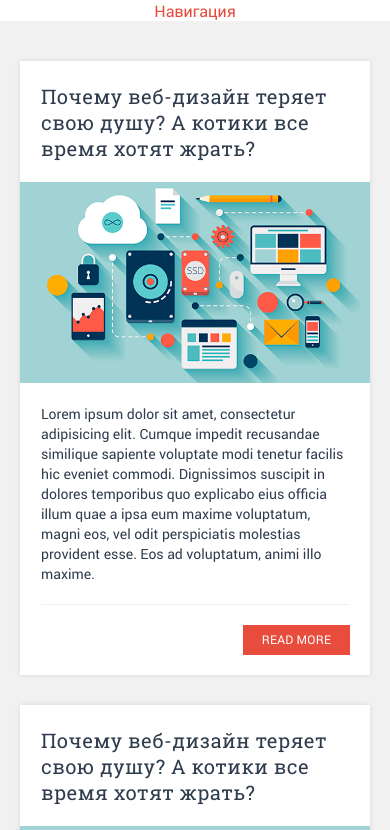
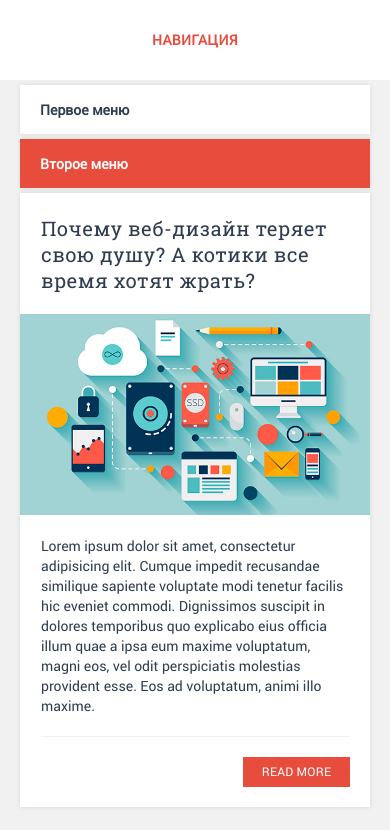
Before and after one commit to erised-ice/Multisite, a plain HTML site: page index.html in a window 390 px wide. Shown: the top 830 px of the page. Drawn offline with Linux system fonts and the light colour scheme.

Commit message:
[adaptive] made adaptive aside menu with js

```diff
--- a/css/adaptive.css
+++ b/css/adaptive.css
@@ -1,10 +1,42 @@
 @media(max-width: 767px) {
+  .header {
+    margin-bottom: 5px;
+  }
+
+  .header__inner {
+    padding: 0 20px;
+  }
+
+  .content {
+    order: 2;
+  }
+
+  .aside {
+    order: 1;
+    flex-basis: 100%;
+    margin: 0 0 5px;
+  }
+
+  .aside-menu {
+    margin-bottom: 5px;
+    max-height: 0;
+    overflow: hidden;
+  }
+
+  .js-open-menu {
+    display: block;
+  }
+
+  .menu--show {
+    max-height: 500px;
+  }
+}
 
 @media(max-width: 520px) {
+
   .header__label {
     display: block;
   }
-
 
   .header__items {
     display: block;
--- a/css/screen.css
+++ b/css/screen.css
@@ -50,7 +50,7 @@ a {
   padding-right: 5px;
 }
 
-.header__item,2
+.header__item,
 .header__label {
   display: inline-block;
   padding: 33px 15px;
@@ -88,7 +88,7 @@ a {
   position: relative;
   padding: 22px 0 20px;
   margin-bottom: 30px;
-  background-color: #ffffff;
+  background-color: #fff;
   box-shadow: 0 0 5px rgba(0, 0, 0, 0.1);
 }
 
@@ -223,6 +223,24 @@ a {
   content: '';
 }
 
+.js-open-menu {
+  display: none;
+  padding: 15px 20px;
+  background-color: #fff;
+  width: 100%;
+  text-align: left;
+  box-shadow: 0 0 5px rgba(0, 0, 0, 0.1);
+  font-family: RobotoRegular, Arial, Helvetica, sans-serif;
+  font-size: 14px;
+  font-weight: 600;
+  color: #2f3c4e;
+}
+
+.aside-menu__open--red {
+  background-color: #e74c3c;
+  color: #fff;
+}
+
 .aside-menu {
   margin-bottom: 30px;
   background-color: #fff;
--- a/index.html
+++ b/index.html
@@ -12,8 +12,8 @@
 <body>
   <header class="header">
     <div class="header__inner inner">
-      <input type="checkbox" id="header__input" class="header__input">
-      <label for="header__input" class="header__label">
+      <input type="checkbox" id="header-input" class="header__input">
+      <label for="header-input" class="header__label">
         Навигация
       </label>
       <nav class="header__items">
@@ -71,7 +71,8 @@
         </section>
       </div>
       <aside class="aside">
-        <nav class="nav aside-menu aside-menu--white">
+        <button class="js-open-menu">Первое меню</button>
+        <nav class="nav js-menu aside-menu aside-menu--white">
           <ul class="aside-menu__list">
             <li class="aside-menu__item">
               <a href="#" class="aside-menu__link">
@@ -100,7 +101,8 @@
             </li>
           </ul>
         </nav>
-        <nav class="nav aside-menu aside-menu--red">
+        <button class="js-open-menu aside-menu__open--red">Второе меню</button>
+        <nav class="nav js-menu aside-menu aside-menu--red">
           <ul class="aside-menu__list">
             <li class="aside-menu__item">
               <a href="#" class="aside-menu__link">
@@ -132,5 +134,6 @@
       </aside>
     </div>
   </main>
+  <script src="js/scripts.js"></script>
 </body>
 </html>
--- /dev/null
+++ b/js/scripts.js
@@ -0,0 +1,7 @@
+var $buttonsOpenMenuCollection = document.querySelectorAll('.js-open-menu');
+
+$buttonsOpenMenuCollection.forEach(function($element) {
+  $element.addEventListener('click', function() {
+    $element.nextElementSibling.classList.toggle('menu--show')
+  })
+})
```
